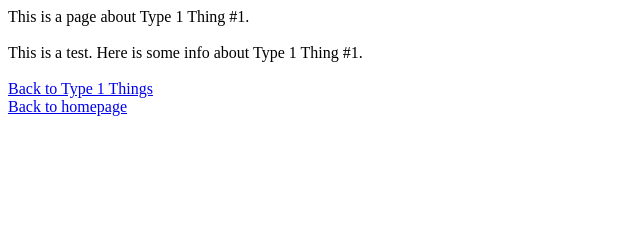
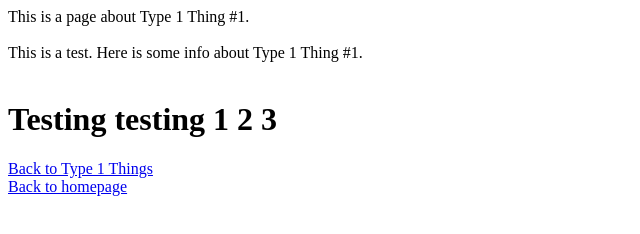
Before and after one commit to beaudrychase/know-your-treatment, a plain HTML site: page placeholderWebsite/type1thing1.html in a window 1280 px wide. Shown: the whole page, without its empty margins (0-640 px from the left). Drawn offline with Linux system fonts and the light colour scheme.

Commit message:
Testing CI

```diff
--- a/placeholderWebsite/type1thing1.html
+++ b/placeholderWebsite/type1thing1.html
@@ -2,5 +2,8 @@ This is a page about Type 1 Thing #1.<br>
 <br>
 This is a test. Here is some info about Type 1 Thing #1.<br>
 <br>
+<body>
+	<h1> Testing testing 1 2 3 </h1>
+</body>
 <a href="type1.html">Back to Type 1 Things</a><br>
 <a href="index.html">Back to homepage</a><br>
```
